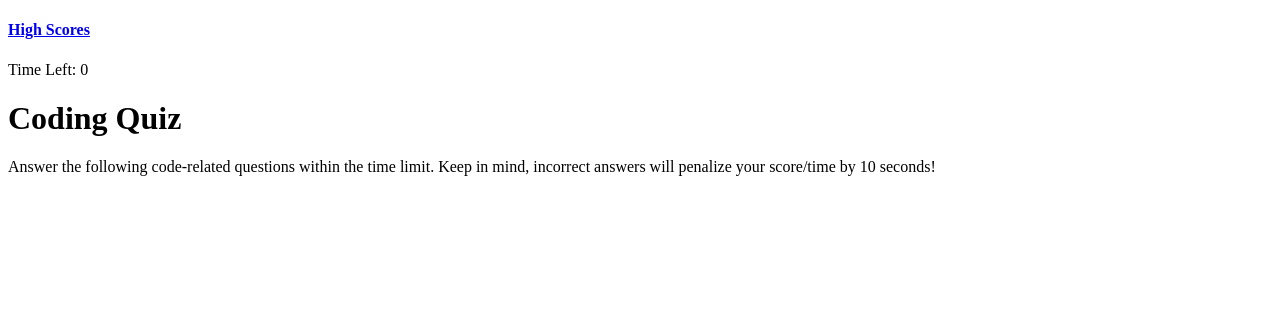
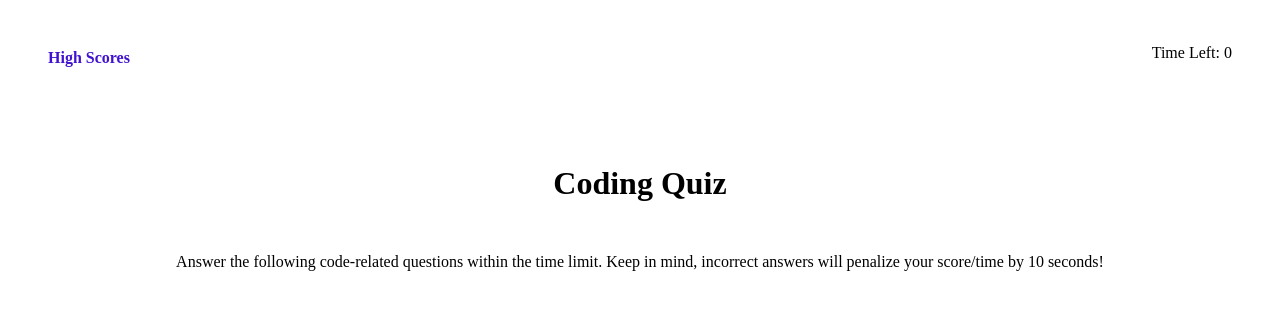
Before and after one commit to jalarcon95/Timed-Coding-Assessment, a plain HTML site: page index.html in a window 1280 px wide. Drawn offline with Linux system fonts and the light colour scheme.

Commit message:
added initial styling in css, made some changes to elements in html

```diff
--- a/assets/css/style.css
+++ b/assets/css/style.css
@@ -0,0 +1,59 @@
+:root {
+    --primary: #4112cf;
+    --secondary: #1778ad;
+}
+
+header div {
+    padding: 20px 40px;
+    display: flex;
+    justify-content: space-between;
+    flex-wrap: wrap;
+}
+
+header div h5 {
+    flex: 1;
+}
+
+header div p span {
+    flex: 2;
+    justify-content: left;
+}
+
+header a {
+    text-decoration: none;
+    color: var(--primary);
+}
+
+a {
+    text-decoration: none;
+}
+
+.textaction ol {
+    background: var(--secondary);
+    color: var(--primary);
+    justify-content: left;
+    padding: 10px;
+}
+
+main {
+    margin: auto;
+    padding: 20px 40px;
+    justify-content: center;
+    width: 75%;
+}
+
+main div {
+    text-align: center;
+    margin: 5px auto 0px auto;
+    padding: 5px;
+}
+
+main div h1 {
+    text-align: center;
+    margin: 10px auto 0 px auto;
+    padding: 5px;
+}
+
+.answer {
+    font-weight:bold;
+}
--- a/index.html
+++ b/index.html
@@ -4,11 +4,12 @@
         <meta charset="UTF-8">
         <meta name="viewport" content="width=device-width, initial-scale=1.0">
         <meta http-equiv="X-UA-Compatible" content-="ie-edge">
+        <link rel="stylesheet" href="./assets/css/style.css">
         <title>Timed Coding Quiz!</title>
-        <link rel="styleshet" href="./assets/css/style.css">
     </head>
 
     <body>
+
         <header>
             <div>
                 <h4 class="high-score">
@@ -18,17 +19,25 @@
             </div>
         </header>
 
-        <div class="start-text">
-            <h1>Coding Quiz</h1>
-            <p>Answer the following code-related questions within the time limit.
+        <main>
+            <div>
+                <h1 class="textCenter">
+                Coding Quiz
+                </h1>
+            </div>
+            <div>
+                <div class="textContent">
+                    <span class="container">
+                        Answer the following code-related questions within the time limit.
                         Keep in mind, incorrect answers will penalize your score/time by 10 seconds!
-            </p>
+                    </span>
                 </div>
                 <div class="textAction">
                     <span class="answer"></span>
                 </div>
             </div>
 
+        </main>
         <script type="text/javascript" src="./assets/js/script.js"></script>
 
     </body>
```
Lines whose indentation alone changed are shown as unchanged.
